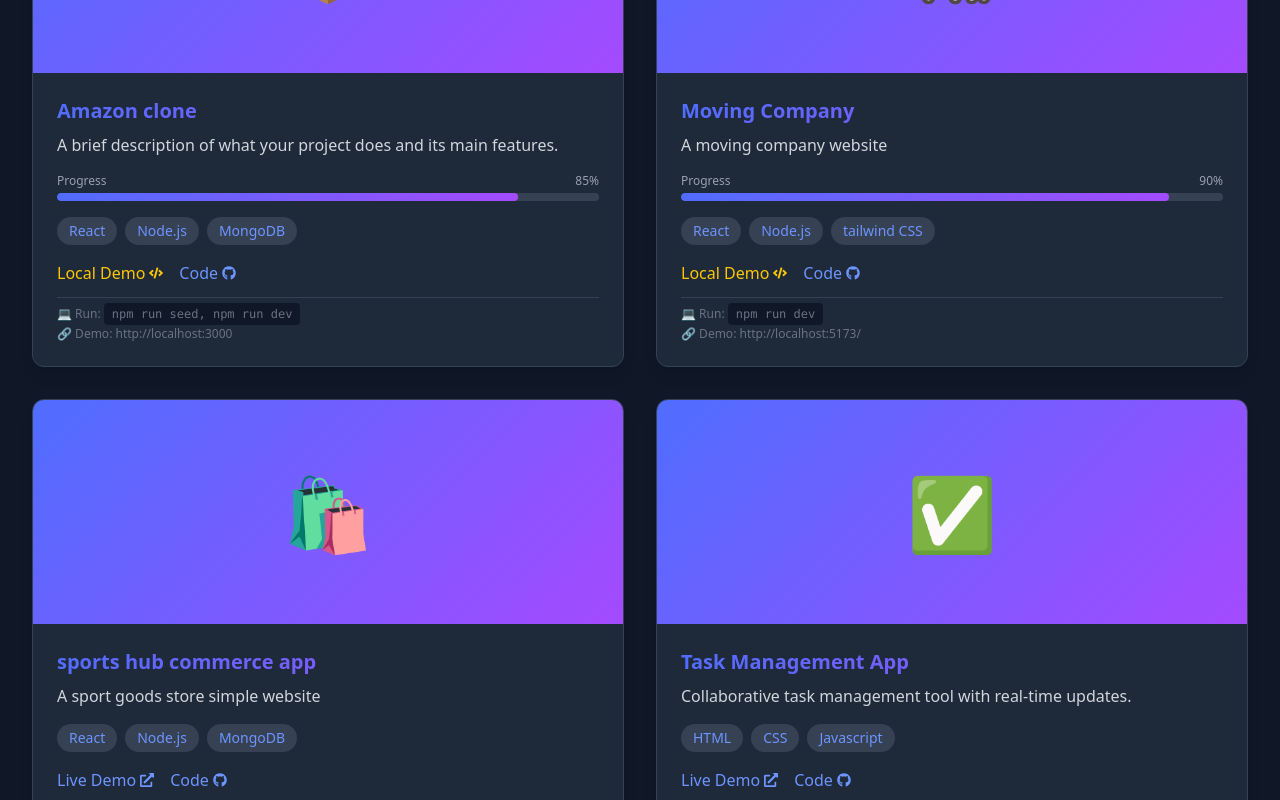
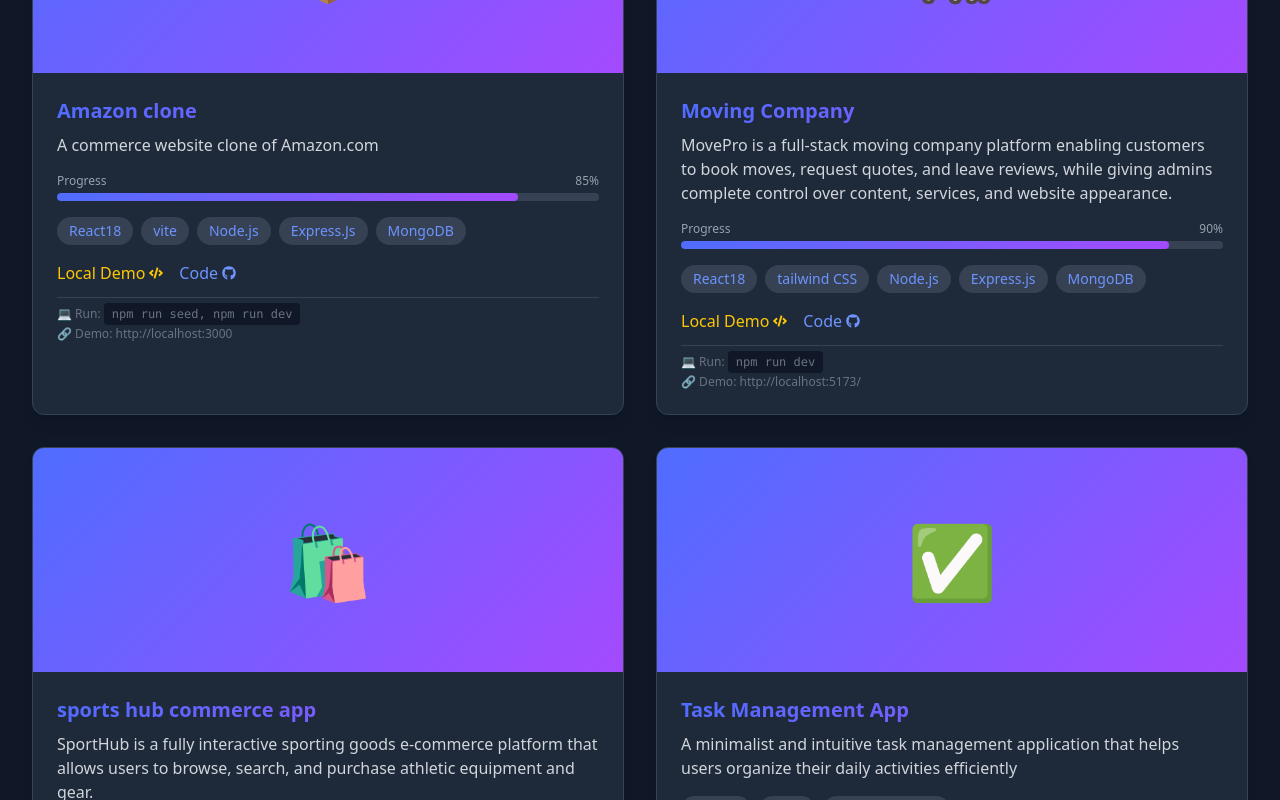
Before and after one commit to abelzeruhaileselassie-png/my-portfolio, a React (Vite) app: page / in a window 1280 px wide. Shown: the part 1120-1920 px from the top of the page. Built offline with nearby package versions, Linux system fonts and the light colour scheme.

Commit message:
updated projects

```diff
--- a/src/data/projectsData.js
+++ b/src/data/projectsData.js
@@ -4,34 +4,34 @@
   {
     id: 1,
     title: "Amazon clone",
-    description: "A brief description of what your project does and its main features.",
-    technologies: ["React", "Node.js", "MongoDB"], // List technologies used
-    image: "📦", // Choose an emoji
-    demo: "http://localhost:3000", // Localhost URL or live URL
-    code: "https://github.com/abelzeruhaileselassie-png/amazon", // GitHub URL
-    status: "development", // 'development', 'completed', or 'planned'
-    progress: 85, // Percentage complete (0-100)
-    startCommand: "npm run seed, npm run dev" // Command to start the project locally
+    description: "A commerce website clone of Amazon.com",
+    technologies: ["React18", "vite", "Node.js", "Express.Js", "MongoDB"],
+    image: "📦",
+    demo: "http://localhost:3000",
+    code: "https://github.com/abelzeruhaileselassie-png/amazon",
+    status: "development",
+    progress: 85,
+    startCommand: "npm run seed, npm run dev"
   },
    {
     id: 2,
     title: "Moving Company",
-    description: "A moving company website",
-    technologies: ["React", "Node.js", "tailwind CSS"], // List technologies used
-    image: "🚛", // Choose an emoji
-    demo: "http://localhost:5173/", // Localhost URL or live URL
-    code: "https://github.com/abelzeruhaileselassie-png/moving-company", // GitHub URL
-    status: "development", // 'development', 'completed', or 'planned'
-    progress: 90, // Percentage complete (0-100)
-    startCommand: "npm run dev" // Command to start the project locally
+    description: "MovePro is a full-stack moving company platform enabling customers to book moves, request quotes, and leave reviews, while giving admins complete control over content, services, and website appearance.",
+    technologies: ["React18", "tailwind CSS", "Node.js", "Express.js", "MongoDB"],
+    image: "🚛",
+    demo: "http://localhost:5173/",
+    code: "https://github.com/abelzeruhaileselassie-png/moving-company",
+    status: "development",
+    progress: 90,
+    startCommand: "npm run dev"
   },
   {
     id: 3,
     title: "sports hub commerce app",
-    description: "A sport goods store simple website",
-    technologies: ["React", "Node.js", "MongoDB"],
+    description: "SportHub is a fully interactive sporting goods e-commerce platform that allows users to browse, search, and purchase athletic equipment and gear.",
+    technologies: ["HTML5", "CSS3", "Javascript(ES6+)"],
     image: "🛍️",
-    demo: "https://abelzeruhaileselassie-png.github.io/sportshub/", // Live URL
+    demo: "https://abelzeruhaileselassie-png.github.io/sportshub/",
     code: "https://github.com/abelzeruhaileselassie-png/sportshub",
     status: "completed",
     progress: 100
@@ -39,8 +39,8 @@
   {
     id: 4,
     title: "Task Management App",
-    description: "Collaborative task management tool with real-time updates.",
-    technologies: ["HTML", "CSS", "Javascript"],
+    description: "A minimalist and intuitive task management application that helps users organize their daily activities efficiently",
+    technologies: ["HTML5", "CSS3", "Javascript(ES6+)"],
     image: "✅",
     demo: "https://abelzeruhaileselassie-png.github.io/task-manager/",
     code: "https://github.com/abelzeruhaileselassie-png/task-manager",
@@ -50,8 +50,8 @@
   {
   id: 5,
   title: "Weather Dashboard",
-  description: "Real-time weather information with interactive maps and forecasts.",
-  technologies: ["OpenWeather API", "Vercel"],
+  description: "A full-screen interactive weather application that displays real-time weather data and precipitation maps for cities worldwide.",
+  technologies: ["HTML5", "CSS3", "Vanilla JavaScript (ES6+)", "OpenWeather API", "Vercel"],
   image: "🌤️",
   demo: "https://simple-weather-app-nine-psi.vercel.app",
   code: "https://github.com/abelzeruhaileselassie-png/simple-weather-app",
@@ -63,7 +63,7 @@
     id: 6,
     title: "markdown converter",
     description: "simple markdown to raw HTML and HTML preview converter",
-    technologies: ["HTML"],
+    technologies: ["HTML5", "Javascript"],
     image: "📝",
     demo: "https://abelzeruhaileselassie-png.github.io/md-converter/",
     code: "https://github.com/abelzeruhaileselassie-png/md-converter",
@@ -73,17 +73,19 @@
     {
   id: 7,
   title: "Portfolio Website",
-    description: "This very portfolio website you're looking at!",
-    technologies: ["React", "Tailwind CSS", "Vite"],
+  description: "Personal dev portfolio. (React, Tailwind, Vite)",
+  technologies: ["React", "Tailwind CSS", "Vite", "React Icons"],
   image: "👨‍💻",
   demo: "https://abelzeruhaileselassie-png.github.io/my-portfolio/",
-    code: "https://github.com/abelzeruhaileselassie-png/my-portfolio"
+  code: "https://github.com/abelzeruhaileselassie-png/my-portfolio",
+  status: "completed",
+  progress: 100
 },
   {
     id: 8,
     title: "Apple page",
-    description: "A simple task management app with drag-and-drop functionality.",
-    technologies: ["React", "Jquery", "bootstrap"],
+    description: "Apple-style home page. ",
+    technologies: ["HTML5", "CSS3", "Javascript(ES6+)"],
     image: "💻",
     demo: "https://abelzeruhaileselassie-png.github.io/apple-page/",
     code: "https://github.com/abelzeruhaileselassie-png/apple-page",
```
Lines whose indentation alone changed are shown as unchanged.
